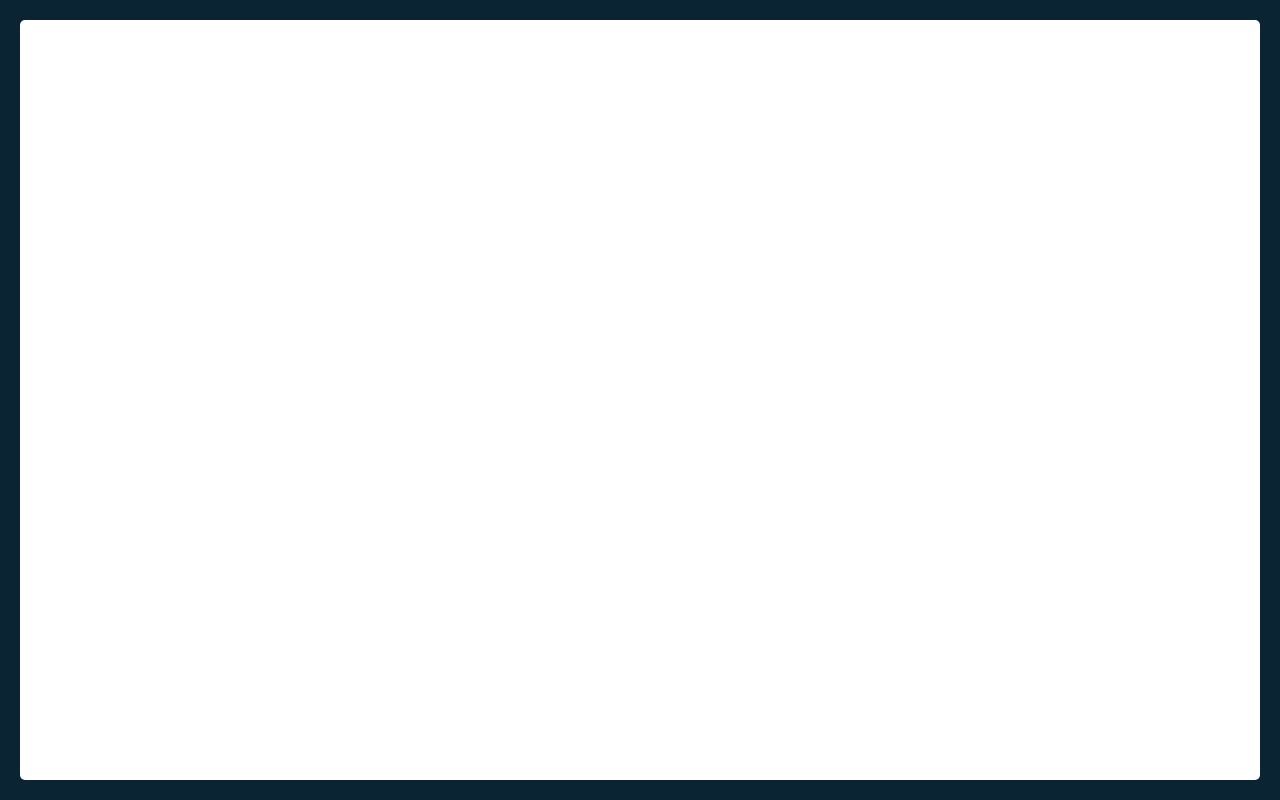
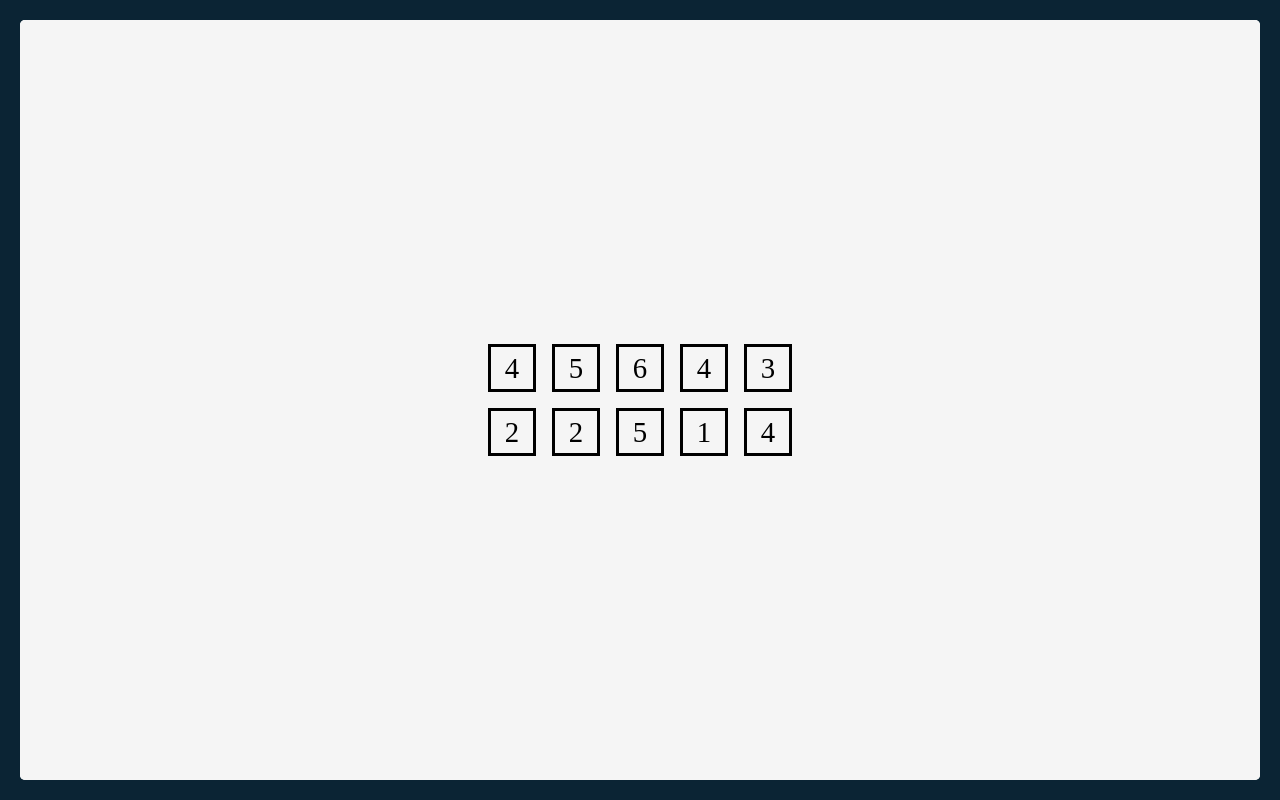
Before and after one commit to Petrasoderstrom1612/tenzies, a React app: page / in a window 1280 px wide. Built offline with nearby package versions, Linux system fonts and the light colour scheme; the HTML template or start-up script is replaced by a standard one.

Commit message:
started with manually creating 20 dice with random numbers

```diff
--- a/src/App.jsx
+++ b/src/App.jsx
@@ -1,12 +1,32 @@
 import { useState } from 'react'
+import Die from "./components/Die"
 
 
 function App() {
+    const createARandomNr = () => {
+    return Math.ceil(Math.random() * 6)
+    }
 
-
-  return (
-    <main></main>
-  )
+    return (
+    <>
+    <main>
+    <div className="big-box">
+    <div className="dice-section">
+    <Die value={createARandomNr()}/>
+    <Die value={createARandomNr()}/>
+    <Die value={createARandomNr()}/>
+    <Die value={createARandomNr()}/>
+    <Die value={createARandomNr()}/>
+    <Die value={createARandomNr()}/>
+    <Die value={createARandomNr()}/>
+    <Die value={createARandomNr()}/>
+    <Die value={createARandomNr()}/>
+    <Die value={createARandomNr()}/>
+    </div>
+    </div>
+    </main>
+    </>
+    )
 }
 
 export default App
--- /dev/null
+++ b/src/components/Die.jsx
@@ -0,0 +1,9 @@
+import React from "react"
+
+const Die = (props) => {
+    return(
+        <div className="oneDie"><p className="number">{props.value}</p></div>
+    )
+}
+
+export default Die
--- a/src/index.css
+++ b/src/index.css
@@ -15,3 +15,38 @@ div#root{
   border-radius:5px;
   background-color: white;
 }
+
+
+main {
+    background-color: #F5F5F5;
+    height: 100%;
+    border-radius: 5px;
+}
+
+.big-box{
+    height: 100%;
+    display: flex;
+    justify-content: center;
+    align-items: center;
+    flex-direction: column;
+}
+.dice-section{
+    display: grid;
+    grid-template-columns: repeat(5, 1fr);
+    margin: 1rem;
+    gap: 1rem;
+}
+
+.oneDie{
+  width:3rem;
+  height: 3rem;
+  border: 3px solid black;
+  display: flex;
+  flex-direction: column;
+  justify-content: center;
+  align-items: center;
+}
+
+.number{
+  font-size:1.8rem;
+}
```
